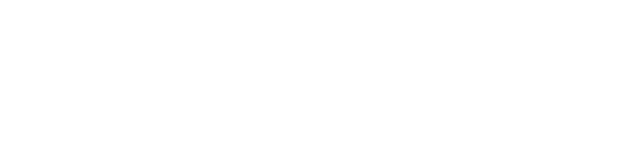
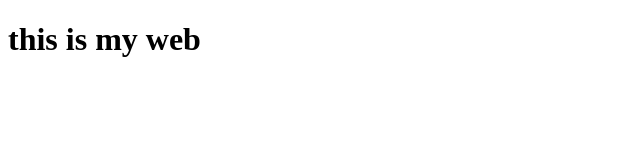
Before and after one commit to anmolt21/myrepo1, a plain HTML site: page index.html in a window 1280 px wide. Shown: the whole page, without its empty margins (0-640 px from the left). Drawn offline with Linux system fonts and the light colour scheme.

Commit message:
This is V1 of index.html

```diff
--- a/index.html
+++ b/index.html
@@ -6,6 +6,6 @@
     <title>Document</title>
 </head>
 <body>
-
+    <h1> this is my web </h1>
 </body>
 </html>
```
